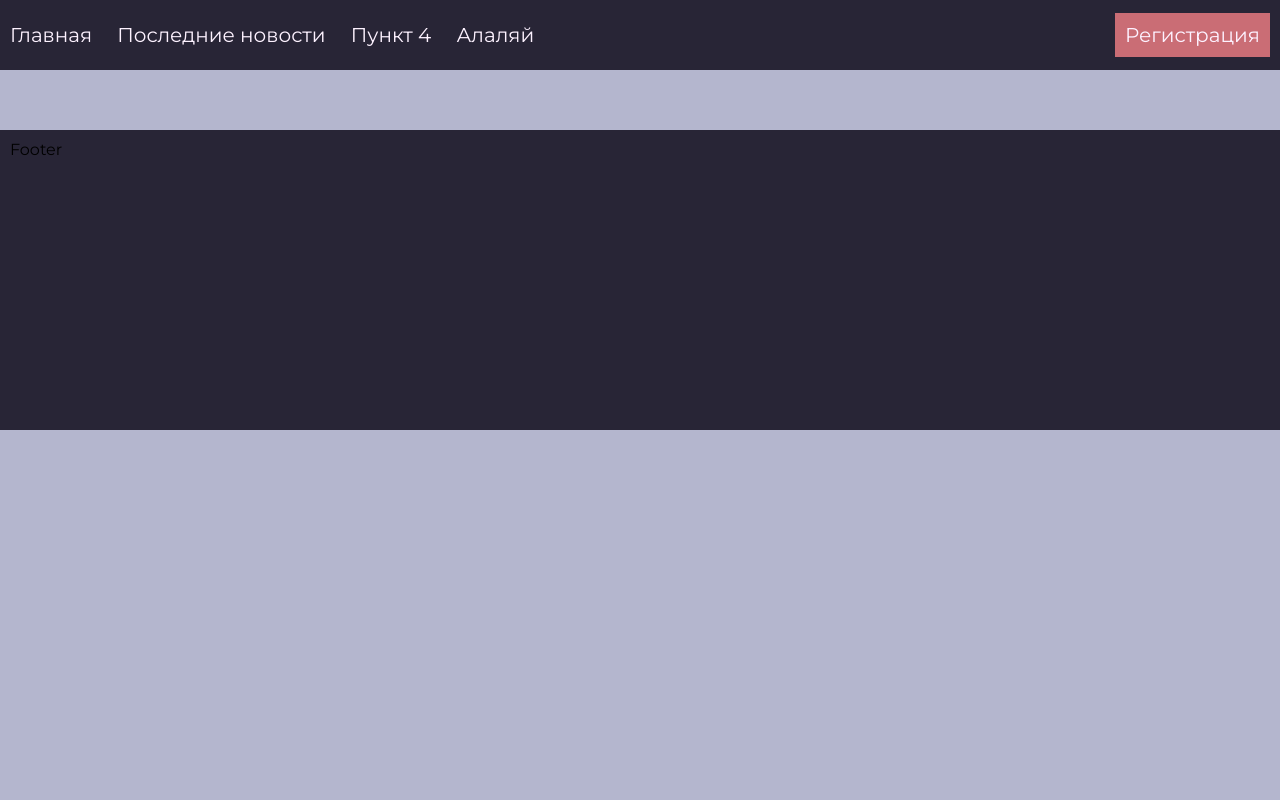
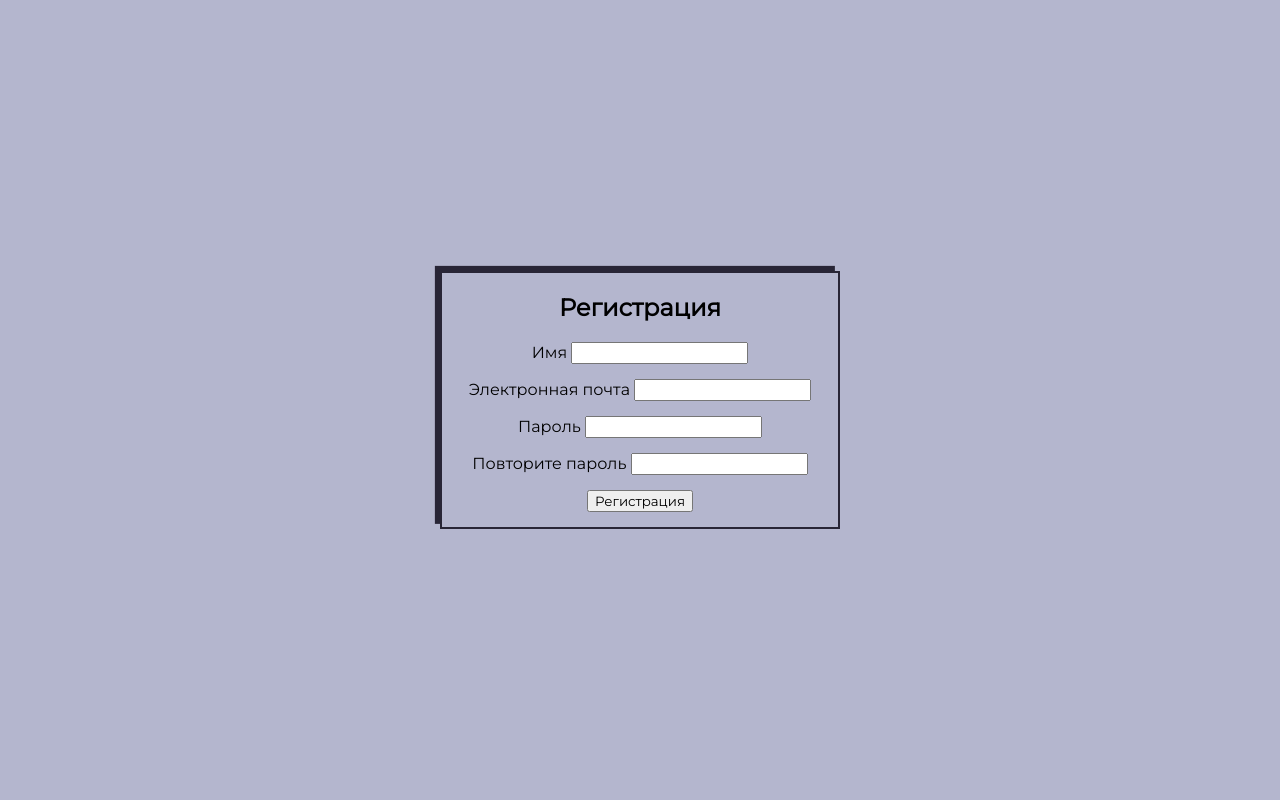
Before and after one commit to egas77/Flask-Project, a Flask app: page /registration in a window 1280 px wide. Run offline with Flask 2, Linux system fonts and the light colour scheme; some libraries are stand-ins or nearby versions.

Commit message:
Add registration form

```diff
--- a/app/forms.py
+++ b/app/forms.py
@@ -1,4 +1,4 @@
-from flask_wtf import FlaskForm
+from flask_wtf import FlaskForm, RecaptchaField
 from wtforms.fields import StringField, PasswordField, SubmitField
 from wtforms.fields.html5 import EmailField
 from wtforms.validators import DataRequired, Email
@@ -17,4 +17,5 @@ class RegisterForm(FlaskForm):
                              validators=[DataRequired(message=required_message)])
     repeat_password = PasswordField('Повторите пароль',
                                     validators=[DataRequired(message=required_message)])
+    recaptcha_field = RecaptchaField()
     submit = SubmitField('Регистрация')
--- a/app/static/css/main.css
+++ b/app/static/css/main.css
@@ -14,5 +14,5 @@ main {
 
 .main-block {
     margin-bottom: 30px;
-    padding-top: 100px;
+    padding: 100px 20px 0;
 }
--- /dev/null
+++ b/app/static/css/registration.css
@@ -0,0 +1,11 @@
+.registration-form, .registration-title {
+    text-align: center;
+}
+
+.g-recaptcha div {
+    margin: 0 auto;
+}
+
+.form-group {
+    margin-bottom: 15px;
+}
--- a/app/static/css/style.css
+++ b/app/static/css/style.css
@@ -3,6 +3,15 @@
 @import "main.css";
 @import "aside.css";
 @import "footer.css";
+@import "registration.css";
+
+
+html {
+    width: 100%;
+    height: 100%;
+    min-width: 100%;
+    min-height: 100%;
+}
 
 
 * {
@@ -19,16 +28,15 @@ a {
 body {
     margin: 0;
     background-color: #B4B6CE;
+    width: 100%;
+    height: 100%;
+    min-width: 100%;
+    min-height: 100%;
+    display: table;
 }
 
 
-.wrapper {
-    max-width: 1500px;
-    margin: 0 auto;
-}
-
-
-main, .aside-item {
+.shadow {
     box-shadow: -0.4vw -0.4vw 0 #282536;
 }
 
@@ -44,6 +52,17 @@ main, .aside-item {
 }
 
 
+.v-wrapper {
+    display: table-cell;
+    vertical-align: middle;
+}
+
+
+.h-wrapper {
+    margin: 0 auto;
+}
+
+
 .clearfix:after {
     visibility: hidden;
     display: block;
--- a/app/templates/base.html
+++ b/app/templates/base.html
@@ -14,7 +14,7 @@
 
 
 <div class="main-block">
-    <div class="wrapper">
+    <div class="h-wrapper" style="max-width: 1500px">
         {% block main %}
             {% include 'main.html' %}
         {% endblock %}
--- a/app/templates/main.html
+++ b/app/templates/main.html
@@ -1,11 +1,11 @@
 <div class="clearfix">
-    <main>
+    <main class="shadow">
         <div class="content-main">
             <span>Main</span>
         </div>
     </main>
     <aside>
-        <div class="aside-item aside1">
+        <div class="aside-item aside1 shadow">
             <div class="title-aside">
                 <span>Sidebar 1</span>
             </div>
@@ -13,7 +13,7 @@
                 <span>Content sidebar1</span>
             </div>
         </div>
-        <div class=" aside-item aside2">
+        <div class=" aside-item aside2 shadow">
             <div class="title-aside">
                 <span>Sidebar 2</span>
             </div>
--- a/app/templates/registration.html
+++ b/app/templates/registration.html
@@ -1,6 +1,60 @@
-{% extends 'base.html' %}
+<!DOCTYPE html>
+<html lang="en">
+<head>
+    <meta charset="UTF-8">
+    <title>
+        {{ title }}
+    </title>
+    <link rel="stylesheet" href="{{ url_for('static', filename='css/style.css') }}">
+</head>
+<body>
+<div class="v-wrapper">
+    <div class="h-wrapper shadow" style="max-width: 400px; border: 2px solid #282536;">
+        <div class="registration-form-container">
+            <h2 class="registration-title">{{ title }}</h2>
+            <form method="post" class="registration-form">
+                {{ register_form.hidden_tag() }}
+                <div class="form-group">
+                    {{ register_form.username.label(class='form-label') }}
+                    {{ register_form.username(class='form-field string-field') }}
+                    {% for error in register_form.username.errors %}
+                        {{ error }}
+                    {% endfor %}
+                </div>
+                <div class="form-group">
+                    {{ register_form.email.label(class='form-label') }}
+                    {{ register_form.email(class='form-field string-field') }}
+                    {% for error in register_form.email.errors %}
+                        {{ error }}
+                    {% endfor %}
+                </div>
+                <div class="form-group">
+                    {{ register_form.password.label(class='form-label') }}
+                    {{ register_form.password(class='form-field string-field') }}
+                    {% for error in register_form.password.errors %}
+                        {{ error }}
+                    {% endfor %}
+                </div>
+                <div class="form-group">
+                    {{ register_form.repeat_password.label(class='form-label') }}
+                    {{ register_form.repeat_password(class='form-field string-field') }}
+                    {% for error in register_form.repeat_password.errors %}
+                        {{ error }}
+                    {% endfor %}
+                </div>
+                <div class="form-group recaptcha">
+                    {{ register_form.recaptcha_field }}
+                    {% for error in register_form.recaptcha_field.errors %}
+                        {{ error }}
+                    {% endfor %}
+                </div>
+                <div class="form-group">
+                    {{ register_form.submit(class='form-field submit-field') }}
+                </div>
+            </form>
+        </div>
+    </div>
+</div>
 
-
-{% block main %}
-
-{% endblock %}
+</body>
+</html>
--- a/config.py
+++ b/config.py
@@ -3,9 +3,12 @@ class Config(object):
     SQLALCHEMY_DATABASE_URI = 'sqlite:///static\\db\\db.sqlite'
     SQLALCHEMY_TRACK_MODIFICATIONS = False
     FLASK_APP = 'main.py'
+    RECAPTCHA_PUBLIC_KEY = '6LdyceUUAAAAAHNV2E4yIDNK3sS-vZe5KqJw4RIk'
+    RECAPTCHA_PRIVATE_KEY = '6LdyceUUAAAAAARkkR8_ZIFQPaLLiFc3y9CWYvZj'
 
 
 class Develop(Config):
+    TESTING = True
     DEBUG = True
 
 
```
